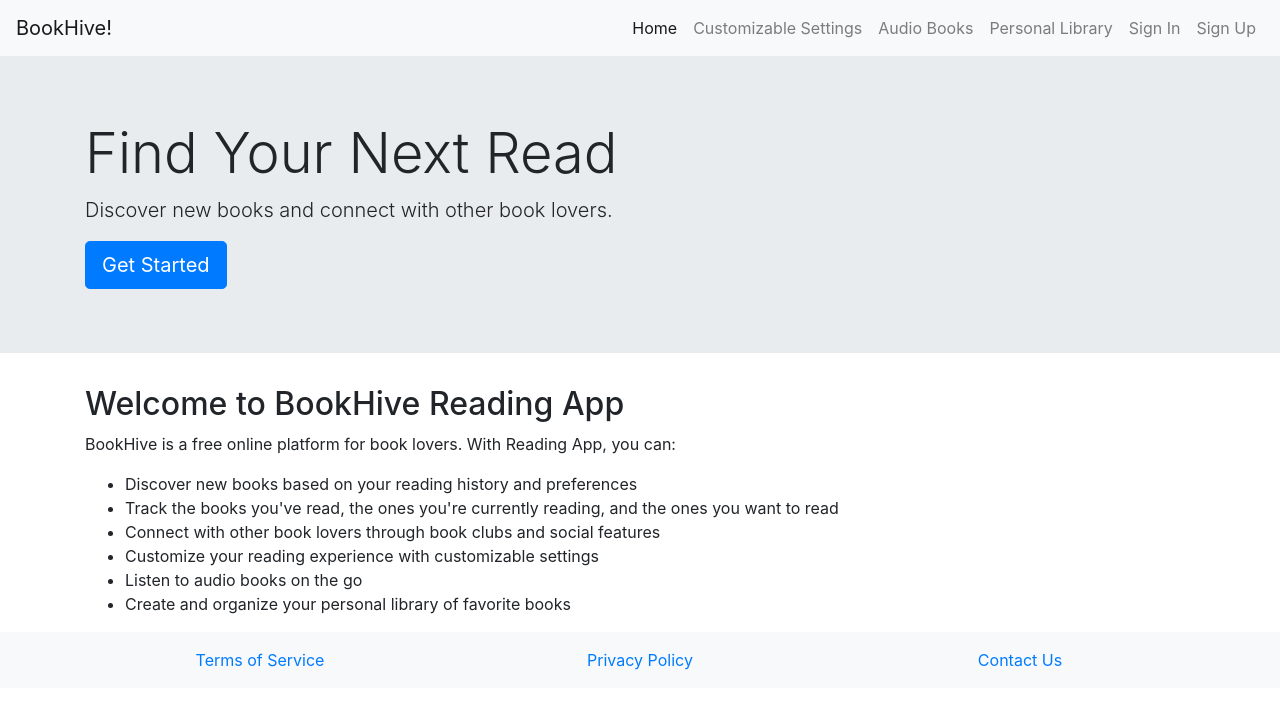
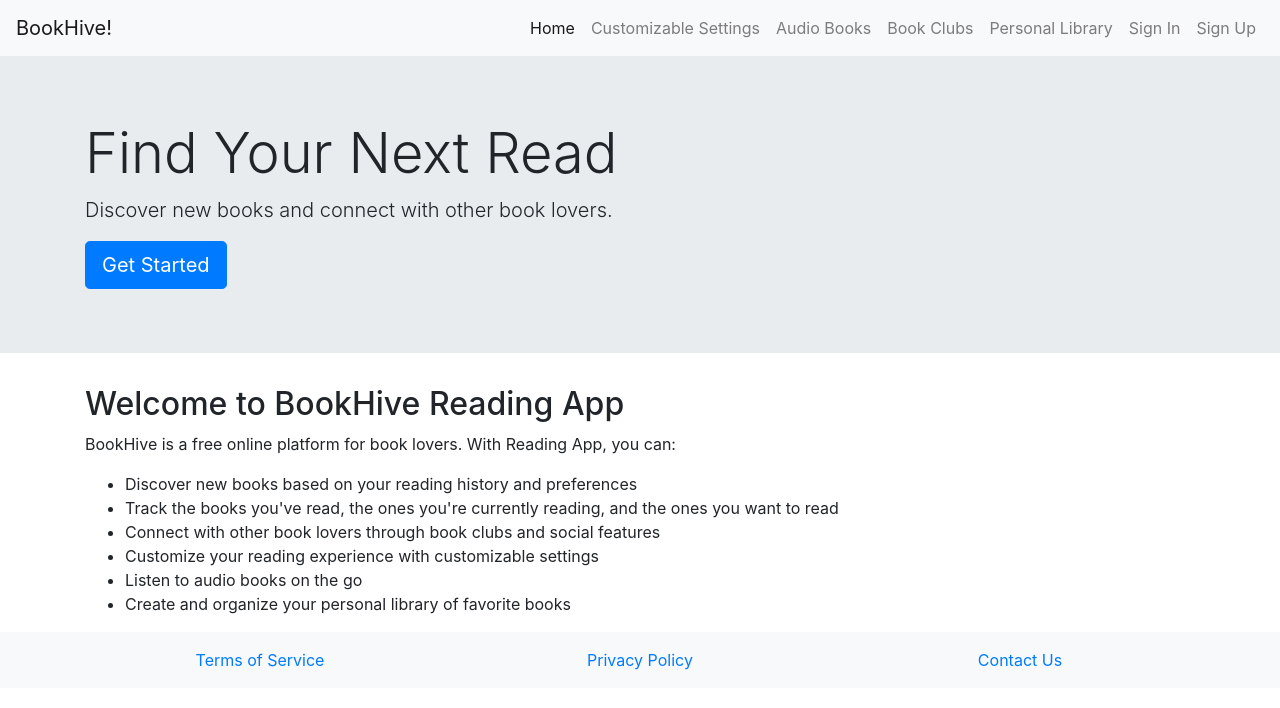
Before and after one commit to kenmillionaire/BookHive, a plain HTML site: page index.html in a window 1280 px wide. Drawn offline with nearby package versions, Linux system fonts and the light colour scheme.

Commit message:
Update index.html

```diff
--- a/index.html
+++ b/index.html
@@ -26,6 +26,9 @@
         </li>
         <li class="nav-item">
           <a class="nav-link" href="#">Audio Books</a>
+        </li>
+        <li class="nav-item">
+          <a class="nav-link" href="#">Book Clubs</a>
         </li>
         <li class="nav-item">
           <a class="nav-link" href="/profile.html">Personal Library</a>
```
